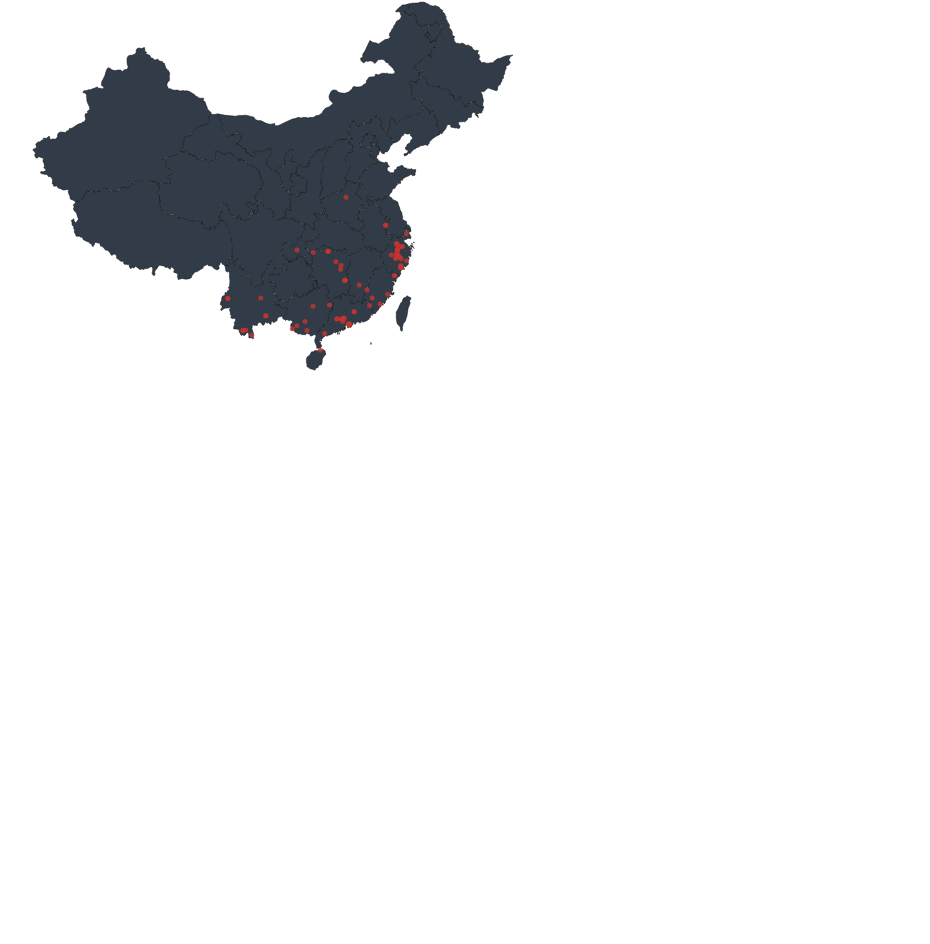
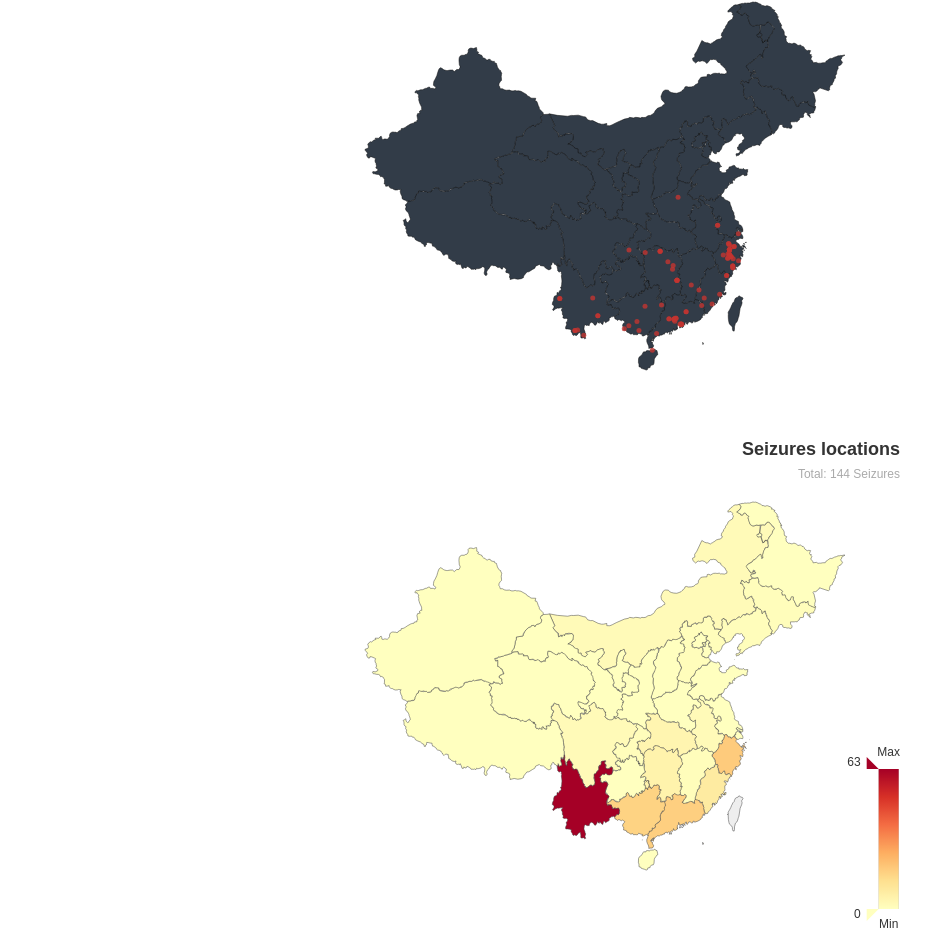
Before and after one commit to Roytangrb/Pangolin, a website: page dist/chinamedcomp.html in a window 1280 px wide. Shown: the part 1572-2516 px from the top of the page, without its empty margins (35-965 px from the left). Before the commit the page ends 2016 px from the top, so only its background shows below. Drawn offline with Linux system fonts and the light colour scheme.

Commit message:
add serizure location analysis, choropleth plot

```diff
--- a/dist/chinamedcomp.html
+++ b/dist/chinamedcomp.html
@@ -4,7 +4,10 @@
     <meta name="viewport" content="width=device-width, initial-scale=1.0">
     <title>Visuals Templates</title>
     <style>
-      #choropleth-map1, #choropleth-map2, #scatter, #scatter-court{
+      .center{
+        display: flex; flex-direction: column; justify-content: center; align-items: center;
+      }
+      #choropleth-map1, #choropleth-map2, #scatter, #scatter-court, #seizure-locations{
         width: 600px;
         height: 500px;
       }
@@ -12,10 +15,13 @@
   </head>
 
   <body>
-    <div id="choropleth-map1"></div>
-    <div id="choropleth-map2"></div>
-    <div id="scatter"></div>
-    <div id="scatter-court"></div>
+    <div class="center">
+      <div id="choropleth-map1"></div>
+      <div id="choropleth-map2"></div>
+      <div id="scatter"></div>
+      <div id="scatter-court"></div>
+      <div id="seizure-locations"></div>
+    </div>
     <script src="js/echarts.min.js"></script>
     <script src="js/choroplethChina.js"></script>
   </body>
--- a/dist/js/choroplethChina.js
+++ b/dist/js/choroplethChina.js
@@ -4,10 +4,12 @@ var map1 = echarts.init(document.getElementById('choropleth-map1'));
 var map2 = echarts.init(document.getElementById('choropleth-map2'));
 var hosScatter = echarts.init(document.getElementById('scatter'));
 var courtScatter = echarts.init(document.getElementById('scatter-court'))
+var seizureLoc = echarts.init(document.getElementById('seizure-locations'))
 map1.showLoading();
 map2.showLoading();
 hosScatter.showLoading();
 courtScatter.showLoading();
+seizureLoc.showLoading();
 
 fetch('assets/chinageo.json')
   .then(res => res.json())
@@ -16,6 +18,7 @@ fetch('assets/chinageo.json')
       render2()
       fetchScatterData()
       fetchCourtScatterData()
+      renderSeizureLoc()
   })
 
 function fetchScatterData(){
@@ -303,3 +306,91 @@ function renderCourtScatter (data) {
 
     courtScatter.setOption(option);
 };
+
+function renderSeizureLoc () {
+  seizureLoc.hideLoading();
+
+  option = {
+      title: {
+          text: 'Seizures locations',
+          subtext: 'Total: 144 Seizures',
+          sublink: 'Source: court judgements from 2017-2019',
+          left: 'right'
+      },
+      tooltip: {
+          trigger: 'item',
+          showDelay: 0,
+          transitionDuration: 0.2,
+          formatter: function (params) {
+              return params.name + ': ' + params.value;
+          }
+      },
+      visualMap: {
+          left: 'right',
+          min: 0,
+          max: 63,
+          inRange: {
+              color: ['#ffffbf', '#fee090', '#fdae61', '#f46d43', '#d73027', '#a50026']
+          },
+          text:['Max','Min'],           // 文本，默认为数值文本
+          calculable: true
+      },
+      toolbox: {
+          show: false,
+          //orient: 'vertical',
+          // left: 'left',
+          // top: 'top',
+          // feature: {
+          //     dataView: {readOnly: false},
+          //     restore: {},
+          //     saveAsImage: {}
+          // }
+      },
+      series: [
+          {
+              name: '',
+              type: 'map',
+              roam: true,
+              map: 'China',
+              itemStyle:{
+                  emphasis:{label:{show:true}}
+              },
+              data:[
+                {'name': '上海', 'value':  0},
+                {'name': '云南', 'value':  65},
+                {'name': '内蒙古', 'value': 2},
+                {'name': '北京', 'value':  0},
+                {'name': '吉林', 'value':  1},
+                {'name': '四川', 'value':  2},
+                {'name': '天津', 'value': 0},
+                {'name': '宁夏', 'value':  0},
+                {'name': '安徽', 'value':  2},
+                {'name': '山东', 'value':  0},
+                {'name': '山西', 'value':  0},
+                {'name': '广东', 'value':  17},
+                {'name': '广西', 'value':  16},
+                {'name': '新疆', 'value':  0},
+                {'name': '江苏', 'value':  0},
+                {'name': '江西', 'value':  1},
+                {'name': '河北', 'value':  1},
+                {'name': '河南', 'value':  0},
+                {'name': '浙江', 'value':  18},
+                {'name': '海南', 'value': 0},
+                {'name': '湖北', 'value':  4},
+                {'name': '湖南', 'value':  5},
+                {'name': '甘肃', 'value':  0},
+                {'name': '福建', 'value':  8},
+                {'name': '西藏', 'value': 0},
+                {'name': '贵州', 'value':  0},
+                {'name': '辽宁', 'value':  1},
+                {'name': '重庆', 'value':  1},
+                {'name': '陕西', 'value':  0},
+                {'name': '青海', 'value':  0},
+                {'name': '黑龙江', 'value': 0}
+              ]
+          }
+      ]
+  };
+
+  seizureLoc.setOption(option);
+};
```
Also changed, not shown: 3 other files.
